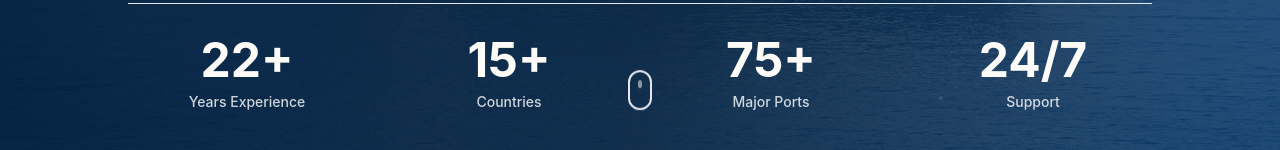
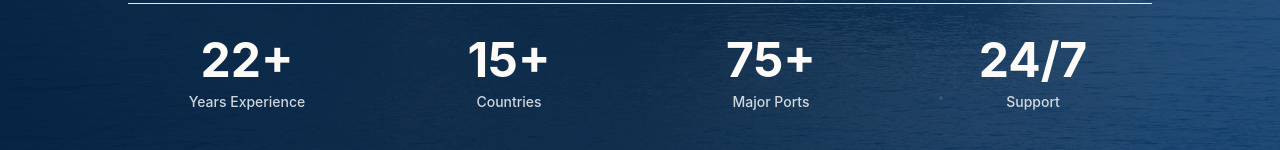
Before and after one commit to mh0712/anchor-global, a Next.js app: page / in a window 1280 px wide. Shown: the part 802-952 px from the top of the page. Built offline with nearby package versions, Linux system fonts and the light colour scheme.

Commit message:
removed useless mouse svg from hero section

```diff
--- a/src/components/ui/hero-section.tsx
+++ b/src/components/ui/hero-section.tsx
@@ -123,14 +123,6 @@ export function HeroSection() {
         </div>
       </div>
 
-      {/* Scroll Indicator */}
-      <div
-        className="absolute bottom-8 left-1/2 transform -translate-x-1/2 animate-bounce cursor-pointer"
-        onClick={() => smoothScroll('#about')}>
-        <div className="w-6 h-10 border-2 border-white/50 rounded-full flex justify-center hover:border-[rgb(252,251,248)] transition-colors duration-300">
-          <div className="w-1 h-2 bg-white/50 rounded-full mt-2"></div>
-        </div>
-      </div>
     </section>
   );
 }
```
